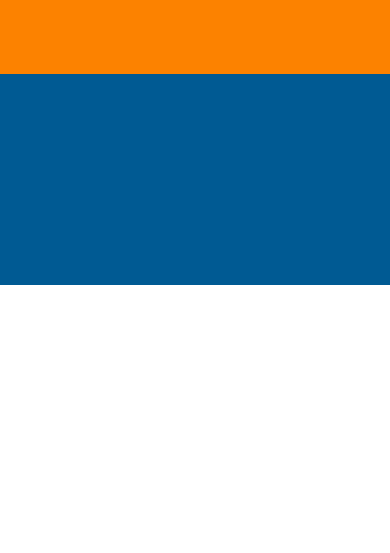
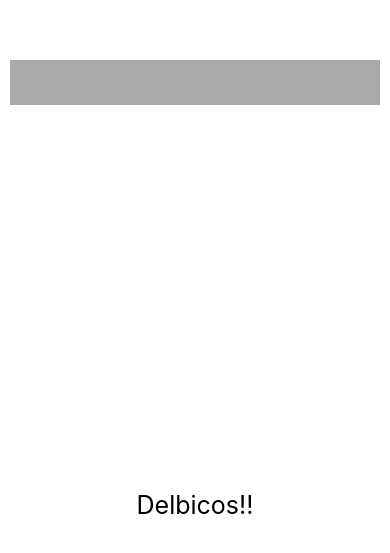
Before and after one commit to isabelmaito/programacao-mobile1, a React Native app in the folder my-app/: screen / in a window 390 px wide. Shown: the part 137-690 px from the top of the page. Built offline with nearby package versions, Linux system fonts and the light colour scheme.

Commit message:
Estilização  e inputs

```diff
--- a/my-app/App.js
+++ b/my-app/App.js
@@ -1,19 +1,47 @@
 import React, { Component } from "react"
-import { View, Text } from "react-native"
+import { View, Text, TextInput, StyleSheet } from "react-native"
 
 class App extends Component {
+    constructor(props) {
+        super(props);
+        this.state = {
+            nome: 'Delbicos'
+        };
+    }
+
   render() {
     return (
-      <View style={{flex:1, backgroundColor: '#222'}}>
+      <View style={styles.container}>
 
-        <View style={{flex:1, backgroundColor: '#FC8200'}}></View>
+        <TextInput style={styles.input}/>
 
-        <View style={{flex:1, backgroundColor: '#005A93'}}></View>
-
-        <View style={{flex:2, backgroundColor: '#ffff'}}></View>
+        <Text style={styles.texto}> Delbicos!! </Text>
 
       </View>
     );
   }
 }
+
+const styles = StyleSheet.create({
+    container:{
+        flex:1,
+        justifyContent: 'space-around'
+    },
+
+    input:{
+        height: 45,
+        borderWidth: 1,
+        borderColor: '#0000',
+        margin: 10,
+        fontSize: 20,
+        padding: 10,
+        backgroundColor: '#aaa'
+    },
+
+    texto:{
+        textAlign: 'center',
+        fontSize: 25
+    }
+})
+
 export default App;
```
